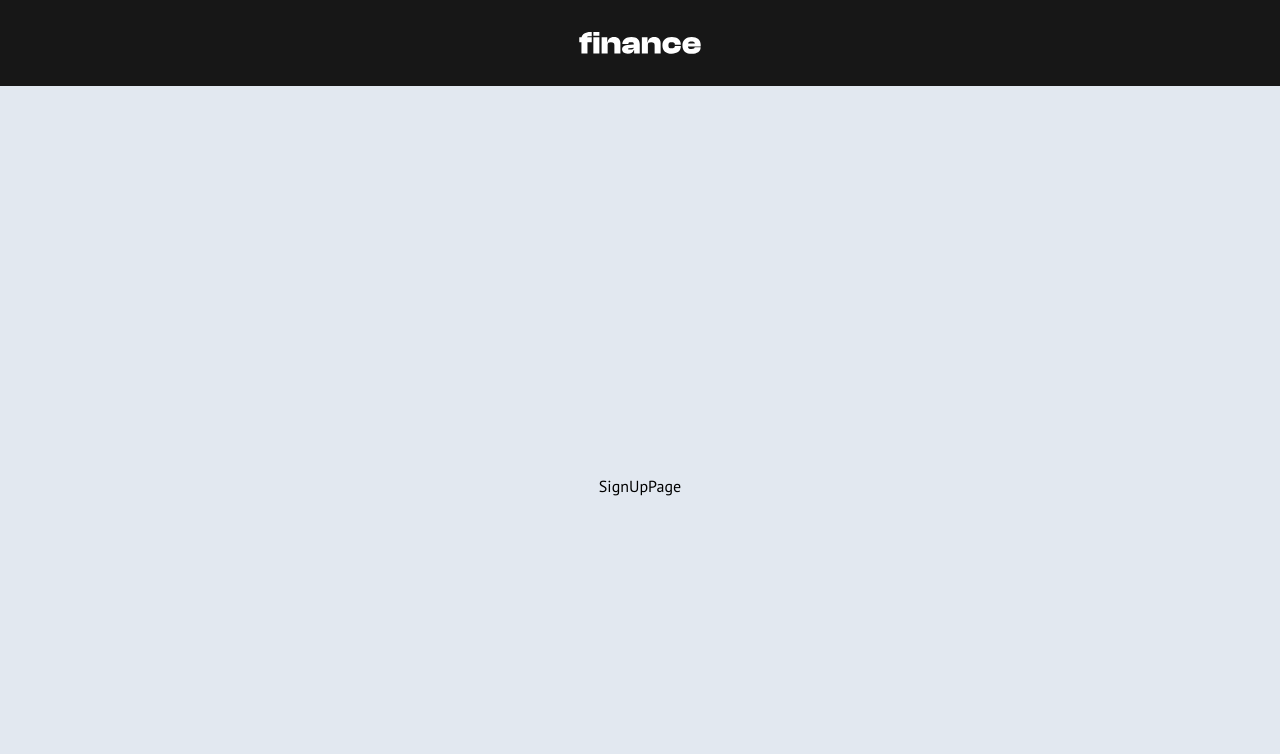
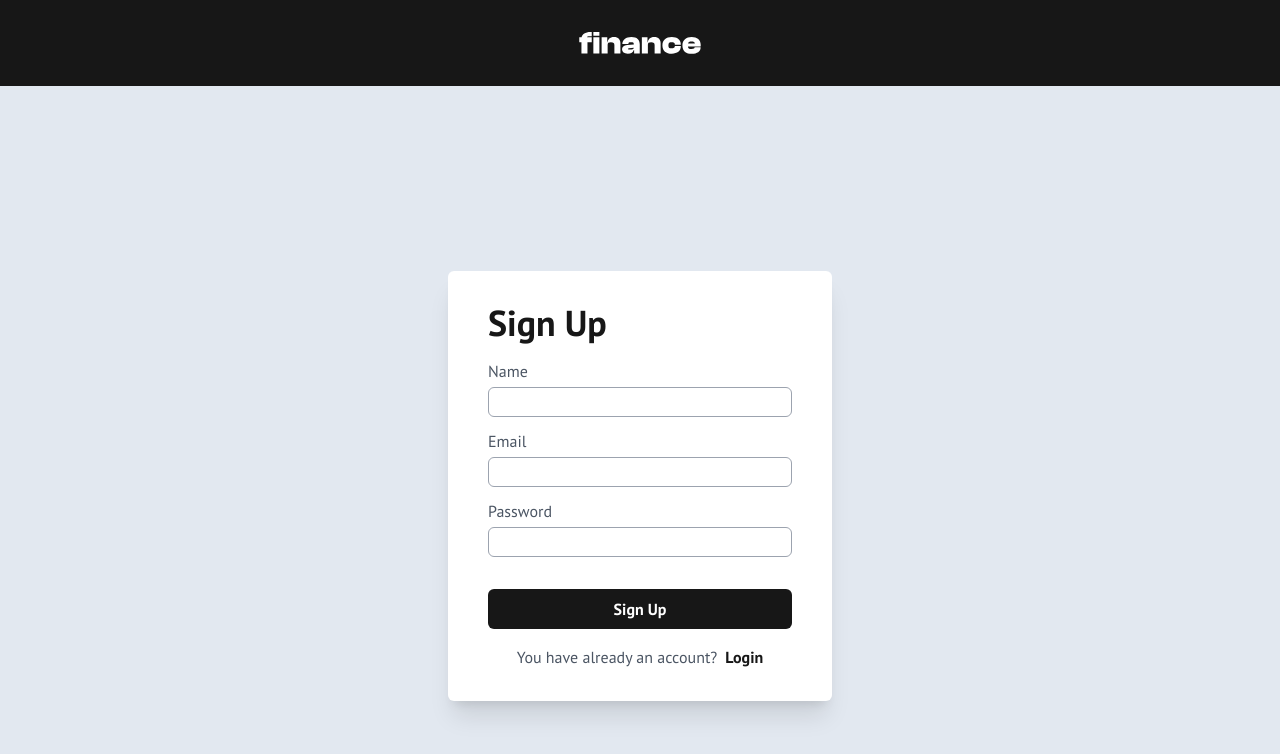
Before and after one commit to MartinWebDev95/FinanceApp, a Next.js app: page /sign-up in a window 1280 px wide. Shown: the top 754 px of the page. Built offline with nearby package versions, Linux system fonts and the light colour scheme.

Commit message:
Change the SignUpPage to create a form to sign up a new user

```diff
--- a/app/(login)/sign-up/page.jsx
+++ b/app/(login)/sign-up/page.jsx
@@ -1,5 +1,42 @@
+'use client'
+
+import { createUser } from "@/app/lib/actions";
+import Link from "next/link";
+import { useActionState } from "react";
+
 export default function SignUpPage(){
+
+  const [errorMessage, formAction, isPending] = useActionState(createUser, undefined);
+
   return (
-    <div>SignUpPage</div>
+    <form action={formAction} className="bg-white text-gray-600 px-10 py-8 rounded-md w-96 shadow-xl">
+      <fieldset>
+        <legend className="mb-4 text-neutral-900 font-bold text-4xl">Sign Up</legend>
+
+        <div className="mb-3">
+          <label htmlFor="email">Name</label>
+          <input className="border border-gray-400 rounded-md block mt-1 py-0.5 px-2 w-full" type="text" name="username" id="username" />
+        </div>
+
+        <div className="mb-3">
+          <label htmlFor="email">Email</label>
+          <input className="border border-gray-400 rounded-md block mt-1 py-0.5 px-2 w-full" type="email" name="email" id="email" />
+        </div>
+
+        <div>
+          <label htmlFor="password">Password</label>
+          <input className="border border-gray-400 rounded-md block mt-1 py-0.5 px-2 w-full" type="password" name="password" id="password" />
+        </div>
+      </fieldset>
+
+      <button type="submit" className="w-full rounded-md bg-neutral-900 text-white font-bold mt-8 py-2 hover:bg-neutral-800 transition-all ease-in-out duration-200" disabled={isPending}>
+        Sign Up
+      </button>
+
+      <p className="w-full mt-4 flex justify-center gap-2">
+        You have already an account?
+        <Link href="/login" className="text-neutral-900 font-bold hover:underline">Login</Link>
+      </p>
+    </form>
   )
 }
```
